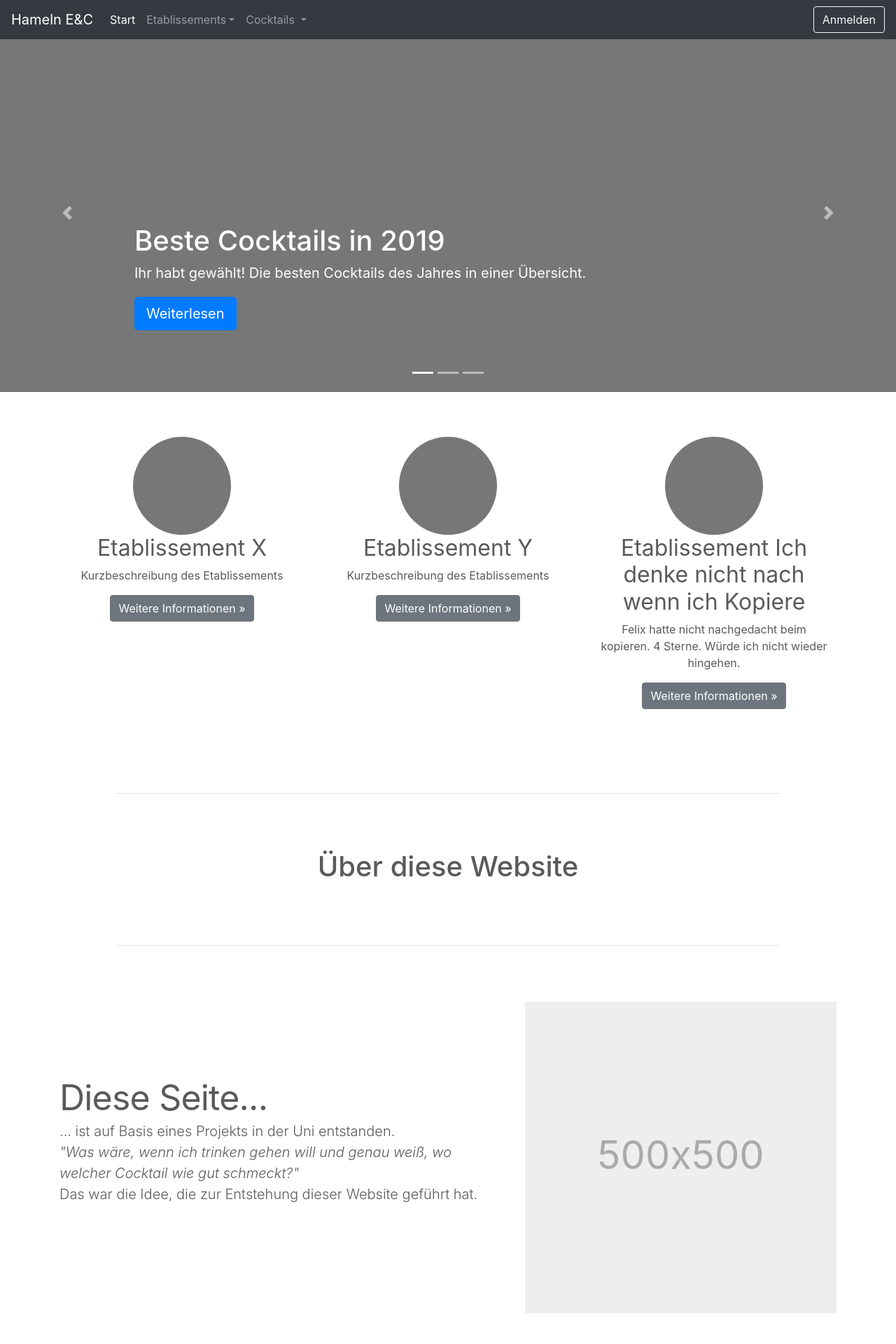
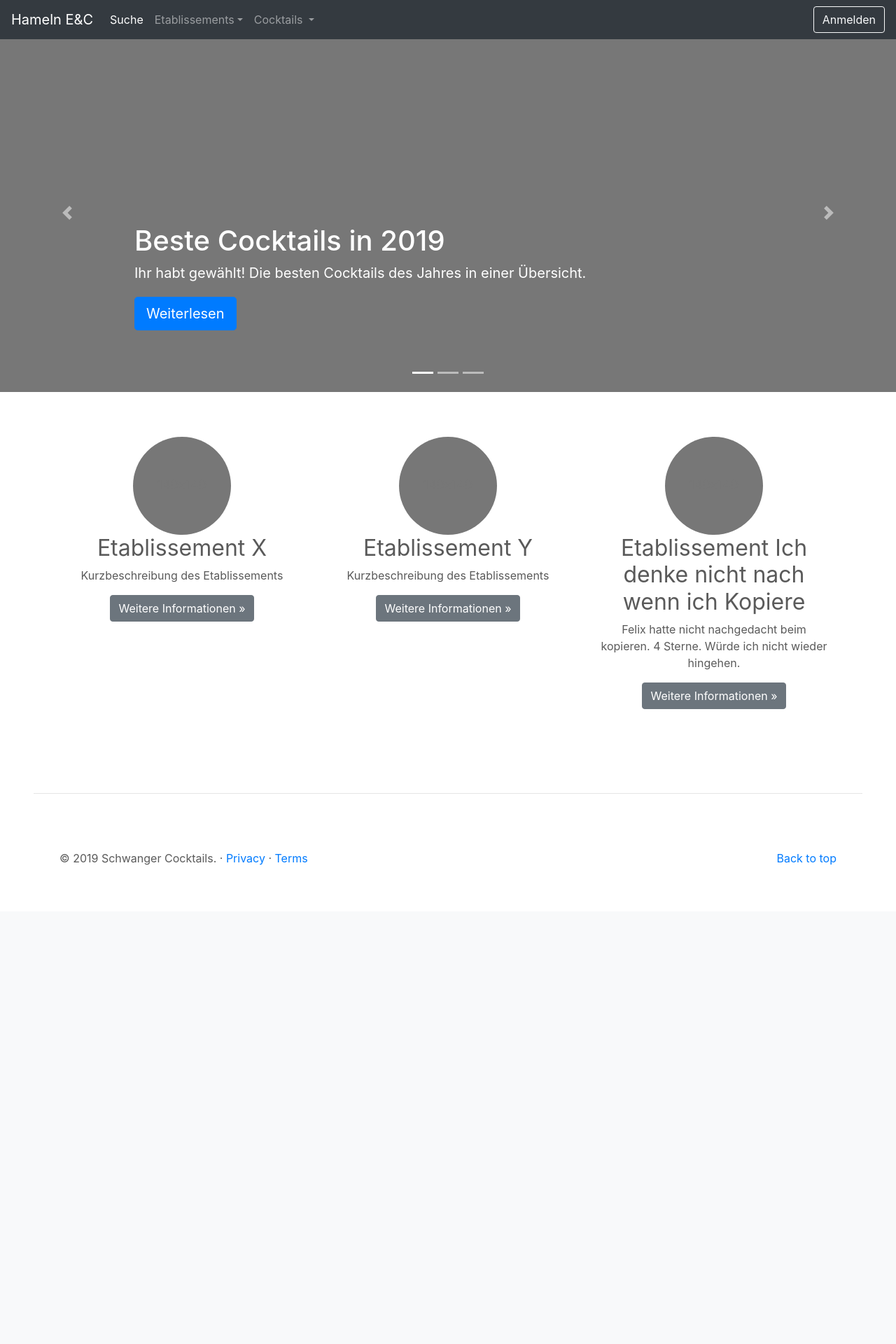
Before and after one commit to FLXez/dbprog, a PHP site: page / in a window 1280 px wide. Shown: the top 1920 px of the page at 70% size. After the commit the page ends 1236 px from the top, so only its background shows below. Run offline with PHP 8.4, Linux system fonts and the light colour scheme.

```diff
--- a/php/buildHeader.php
+++ b/php/buildHeader.php
@@ -3,14 +3,14 @@
 if ($headerActive == "landing") {
     echo '
     <nav class="navbar navbar-expand-md navbar-dark fixed-top bg-dark">
-        <a class="navbar-brand" href="#Easteregg">Hameln E&C</a>
+        <a class="navbar-brand" href="../landing#Start">Hameln E&C</a>
         <button class="navbar-toggler" type="button" data-toggle="collapse" data-target="#navbarCollapse" aria-controls="navbarCollapse" aria-expanded="false" aria-label="Toggle navigation">
             <span class="navbar-toggler-icon"></span>
         </button>
         <div class="collapse navbar-collapse" id="navbarCollapse">
             <ul class="navbar-nav mr-auto">
                 <li class="nav-item active">
-                    <a class="nav-link" href="../landing/">Start</a>
+                    <a class="nav-link" href="../search/#Suche">Suche</a>
                 </li>
                 <li class="nav-item dropdown">
                     <a class="nav-link dropdown-toggle" href="" id="etablissementDropdown" role="button" data-toggle="dropdown" aria-haspopup="true" aria-expanded="false">Etablissements</a>
@@ -33,7 +33,7 @@ elseif ($headerActive == "etablissement") {
     echo
         '
     <nav class="navbar navbar-expand-md navbar-dark fixed-top bg-dark">
-        <a class="navbar-brand" href="#Easteregg">Hameln E&C</a>
+        <a class="navbar-brand" href="#Start">Hameln E&C</a>
         <button class="navbar-toggler" type="button" data-toggle="collapse" data-target="#navbarCollapse" aria-controls="navbarCollapse" aria-expanded="false" aria-label="Toggle navigation">
             <span class="navbar-toggler-icon"></span>
         </button>
@@ -63,7 +63,7 @@ elseif ($headerActive == "cocktail") {
     echo
         '
     <nav class="navbar navbar-expand-md navbar-dark fixed-top bg-dark">
-        <a class="navbar-brand" href="#Easteregg">Hameln E&C</a>
+        <a class="navbar-brand" href="#Start">Hameln E&C</a>
         <button class="navbar-toggler" type="button" data-toggle="collapse" data-target="#navbarCollapse" aria-controls="navbarCollapse" aria-expanded="false" aria-label="Toggle navigation">
             <span class="navbar-toggler-icon"></span>
         </button>
@@ -93,7 +93,7 @@ elseif ($headerActive == "user") {
     echo
         '
     <nav class="navbar navbar-expand-md navbar-dark fixed-top bg-dark">
-        <a class="navbar-brand" href="#Easteregg">Hameln E&C</a>
+        <a class="navbar-brand" href="#Start">Hameln E&C</a>
         <button class="navbar-toggler" type="button" data-toggle="collapse" data-target="#navbarCollapse" aria-controls="navbarCollapse" aria-expanded="false" aria-label="Toggle navigation">
             <span class="navbar-toggler-icon"></span>
         </button>
@@ -123,7 +123,7 @@ else {
     echo
         '
     <nav class="navbar navbar-expand-md navbar-dark fixed-top bg-dark">
-        <a class="navbar-brand" href="#Easteregg">Hameln E&C</a>
+        <a class="navbar-brand" href="#Start">Hameln E&C</a>
         <button class="navbar-toggler" type="button" data-toggle="collapse" data-target="#navbarCollapse" aria-controls="navbarCollapse" aria-expanded="false" aria-label="Toggle navigation">
             <span class="navbar-toggler-icon"></span>
         </button>
--- a/site/landing/index.php
+++ b/site/landing/index.php
@@ -128,63 +128,6 @@ $signout = false;
                 </div>
             </div>
 
-            <!-- Die drei Texte unten -->
-
-            <hr class="ct-hr-divider">
-            <div class="container">
-                <div class="row justify-content-center">
-                    <h1>Über diese Website</h1>
-                </div>
-            </div>
-            <hr class="ct-hr-divider">
-            <div class="row featurette">
-                <div class="col-md-7">
-                    <h2 class="featurette-heading">Diese Seite...</h2>
-                    <p class="lead">... ist auf Basis eines Projekts in der Uni entstanden. <br> <i>"Was wäre, wenn ich
-                            trinken
-                            gehen will und genau weiß, wo welcher Cocktail wie gut schmeckt?"</i> <br>Das war die Idee,
-                        die zur Entstehung dieser Website geführt hat.</p>
-                </div>
-                <div class="col-md-5">
-                    <svg class="bd-placeholder-img bd-placeholder-img-lg featurette-image img-fluid mx-auto" width="500" height="500" xmlns="http://www.w3.org/2000/svg" preserveAspectRatio="xMidYMid slice" focusable="false" role="img" aria-label="Placeholder: 500x500">
-                        <title>Placeholder</title>
-                        <rect width="100%" height="100%" fill="#eee" /><text x="50%" y="50%" fill="#aaa" dy=".3em">500x500</text>
-                    </svg>
-                </div>
-            </div>
-
-            <hr class="ct-hr-divider">
-
-            <div class="row featurette">
-                <div class="col-md-7 order-md-2">
-                    <h2 class="featurette-heading">Das Team...</h2>
-                    <p class="lead">... besteht aus Philipp Potraz, Felix Pause und Cedrick Bargel. Wir drei lieben
-                        Cocktails mindestens genauso sehr wie ihr!</p>
-                </div>
-                <div class="col-md-5 order-md-1">
-                    <svg class="bd-placeholder-img bd-placeholder-img-lg featurette-image img-fluid mx-auto" width="500" height="500" xmlns="http://www.w3.org/2000/svg" preserveAspectRatio="xMidYMid slice" focusable="false" role="img" aria-label="Placeholder: 500x500">
-                        <title>Placeholder</title>
-                        <rect width="100%" height="100%" fill="#eee" /><text x="50%" y="50%" fill="#aaa" dy=".3em">500x500</text>
-                    </svg>
-                </div>
-            </div>
-
-            <hr class="ct-hr-divider">
-
-            <div class="row featurette">
-                <div class="col-md-7">
-                    <h2 class="featurette-heading">And lastly, this one. <span class="text-muted">Checkmate.</span></h2>
-                    <p class="lead">Donec ullamcorper nulla non metus auctor fringilla. Vestibulum id ligula porta felis
-                        euismod semper. Praesent commodo cursus magna, vel scelerisque nisl consectetur. Fusce dapibus,
-                        tellus ac cursus commodo.</p>
-                </div>
-                <div class="col-md-5">
-                    <svg class="bd-placeholder-img bd-placeholder-img-lg featurette-image img-fluid mx-auto" width="500" height="500" xmlns="http://www.w3.org/2000/svg" preserveAspectRatio="xMidYMid slice" focusable="false" role="img" aria-label="Placeholder: 500x500">
-                        <title>Placeholder</title>
-                        <rect width="100%" height="100%" fill="#eee" /><text x="50%" y="50%" fill="#aaa" dy=".3em">500x500</text>
-                    </svg>
-                </div>
-            </div>
         </div>
     </main>
     <hr class="ct-hr-divider ml-5 mr-5">
```
Also changed, not shown: site/search/index.php (added, +42 -0 lines).
